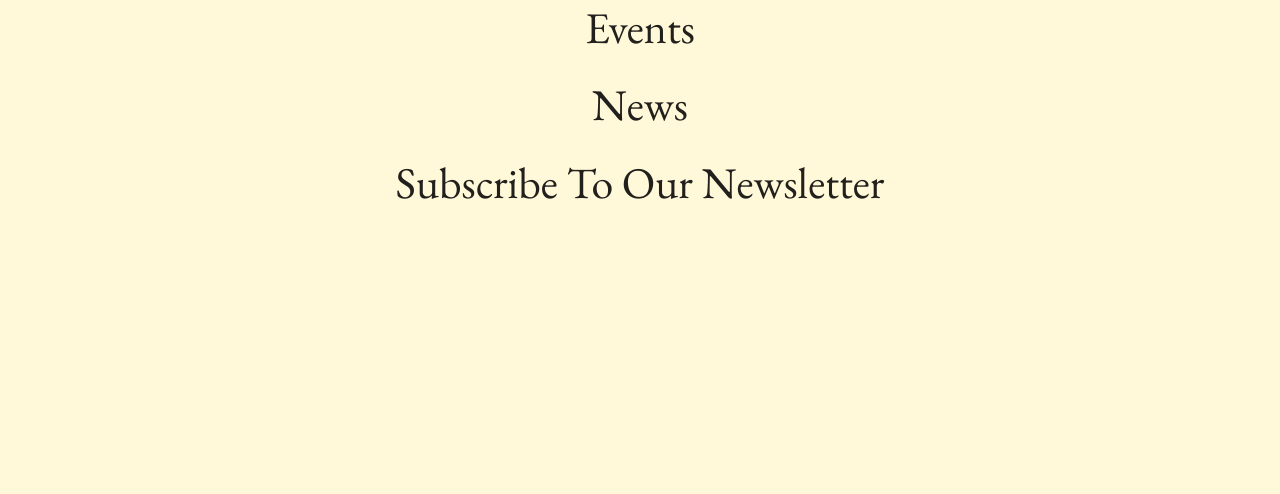
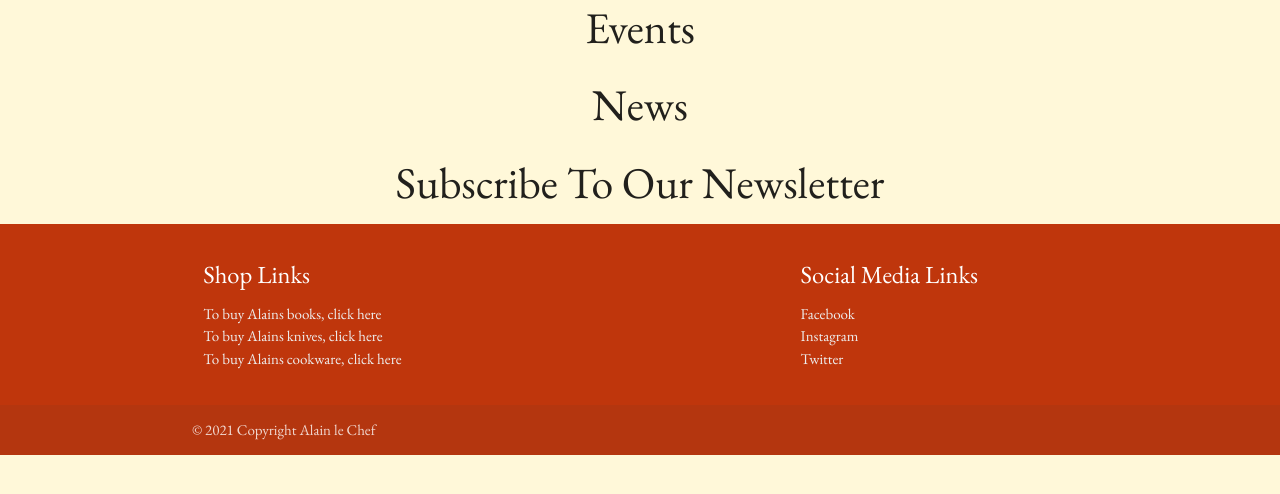
Before and after one commit to Ollie-Judge/le-cuire, a Flask app: page / in a window 1280 px wide. Shown: the part 244-738 px from the top of the page. Run offline with Flask 2, Linux system fonts and the light colour scheme; some libraries are stand-ins or nearby versions.

Commit message:
added a footer

```diff
--- a/templates/base.html
+++ b/templates/base.html
@@ -71,11 +71,41 @@
       {% endblock %}
     </main>
 
+    <footer class="page-footer deep-orange darken-4">
+      <div class="container">
+        <div class="row">
+          <div class="col l6 s12">
+            <h5 class="white-text">Shop Links</h5>
+            <ul>
+              <li><a class="grey-text text-lighten-3" href="https://www.waterstones.com/">To buy Alains books, click here</a></li>
+              <li><a class="grey-text text-lighten-3" href="https://www.kitchenknives.co.uk/knives/chefs-knives/">To buy Alains knives, click here</a></li>
+              <li><a class="grey-text text-lighten-3" href="https://www.cookwarestore.co.uk/">To buy Alains cookware, click here</a></li>
+            </ul>
+          </div>
+          <div class="col l4 offset-l2 s12">
+            <h5 class="white-text">Social Media Links</h5>
+            <ul>
+              <li><a class="grey-text text-lighten-3" href="https://en-gb.facebook.com/">Facebook</a></li>
+              <li><a class="grey-text text-lighten-3" href="https://www.instagram.com/">Instagram</a></li>
+              <li><a class="grey-text text-lighten-3" href="https://twitter.com/">Twitter</a></li>
+            </ul>
+          </div>
+        </div>
+      </div>
+      <div class="footer-copyright">
+        <div class="container">
+        © 2021 Copyright Alain le Chef
+        </div>
+      </div>
+    </footer>
+
     <script src="https://code.jquery.com/jquery-3.6.0.min.js"
     integrity="sha256-/xUj+3OJU5yExlq6GSYGSHk7tPXikynS7ogEvDej/m4=" crossorigin="anonymous"></script>
     <script src="https://cdnjs.cloudflare.com/ajax/libs/materialize/1.0.0/js/materialize.min.js"></script>
     <script src="{{ url_for('static', filename='js/script.js') }}"></script>
     {% block scripts %}
     {% endblock %}
+
+
 </body>
 </html>
```
